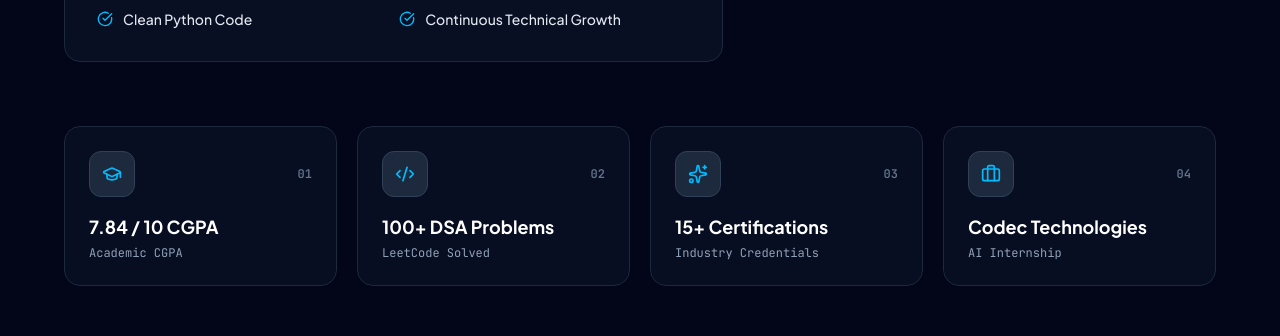
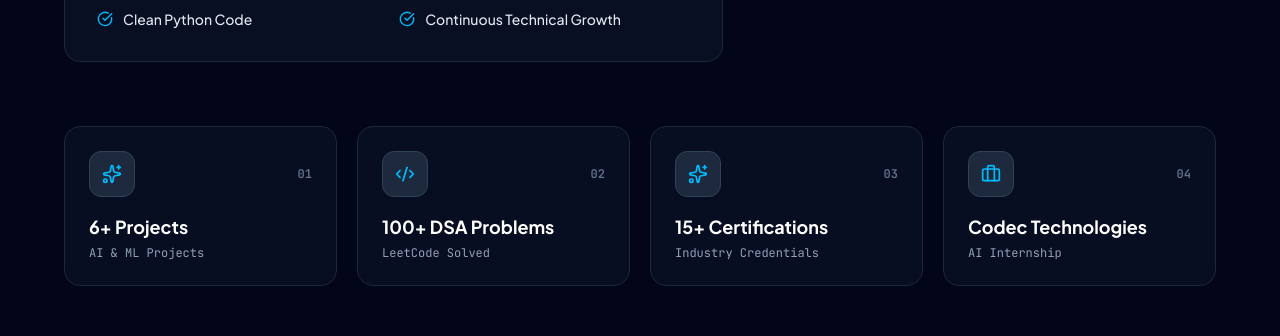
Before and after one commit to nihalray01/portfolio-nihalray, a React (Vite) app: page / in a window 1280 px wide. Shown: the part 1320-1656 px from the top of the page. Built offline with nearby package versions, Linux system fonts and the light colour scheme.

Commit message:
Remove Academic/Education section and navigation link from portfolio

```diff
--- a/src/App.jsx
+++ b/src/App.jsx
@@ -6,7 +6,6 @@ import Skills from './components/Skills';
 import Projects from './components/Projects';
 import Experience from './components/Experience';
 import Certifications from './components/Certifications';
-import Education from './components/Education';
 import Achievements from './components/Achievements';
 import Contact from './components/Contact';
 import Footer from './components/Footer';
@@ -96,7 +95,6 @@ export default function App() {
             <Projects darkMode={darkMode} onSelectProject={(p) => setSelectedProject(p)} />
             <Experience darkMode={darkMode} />
             <Certifications darkMode={darkMode} onSelectCert={(c) => setSelectedCert(c)} />
-            <Education darkMode={darkMode} />
             <Achievements darkMode={darkMode} />
             <Contact darkMode={darkMode} />
           </main>
--- a/src/components/Navbar.jsx
+++ b/src/components/Navbar.jsx
@@ -11,7 +11,6 @@ const navItems = [
   { label: 'Projects', href: '#projects' },
   { label: 'Experience', href: '#experience' },
   { label: 'Certifications', href: '#certifications' },
-  { label: 'Education', href: '#education' },
   { label: 'Contact', href: '#contact' },
 ];
 
--- a/src/data/portfolioData.js
+++ b/src/data/portfolioData.js
@@ -28,7 +28,7 @@ export const personalInfo = {
 };
 
 export const stats = [
-  { label: "Academic CGPA", value: "7.84 / 10 CGPA", icon: "GraduationCap", color: "from-sky-500 to-blue-600" },
+  { label: "AI & ML Projects", value: "6+ Projects", icon: "Sparkles", color: "from-sky-500 to-blue-600" },
   { label: "LeetCode Solved", value: "100+ DSA Problems", icon: "Code2", color: "from-emerald-500 to-teal-600" },
   { label: "Industry Credentials", value: "15+ Certifications", icon: "Award", color: "from-indigo-500 to-purple-600" },
   { label: "AI Internship", value: "Codec Technologies", icon: "Briefcase", color: "from-purple-500 to-pink-600" },
```
